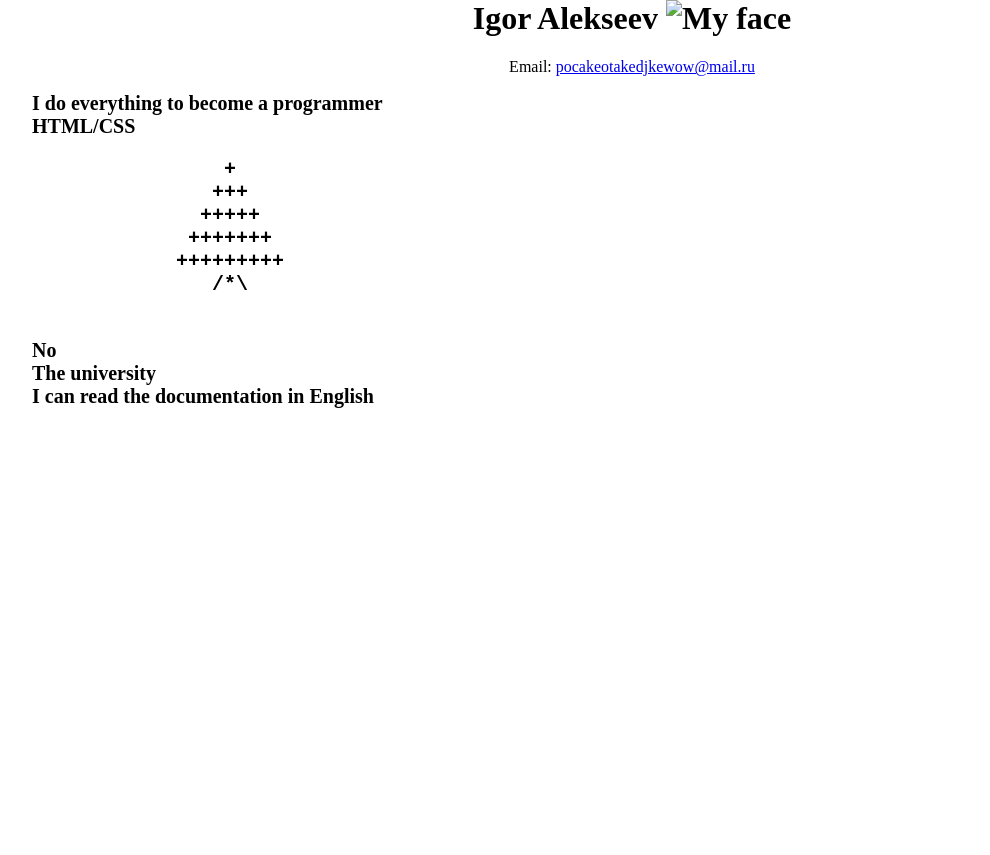
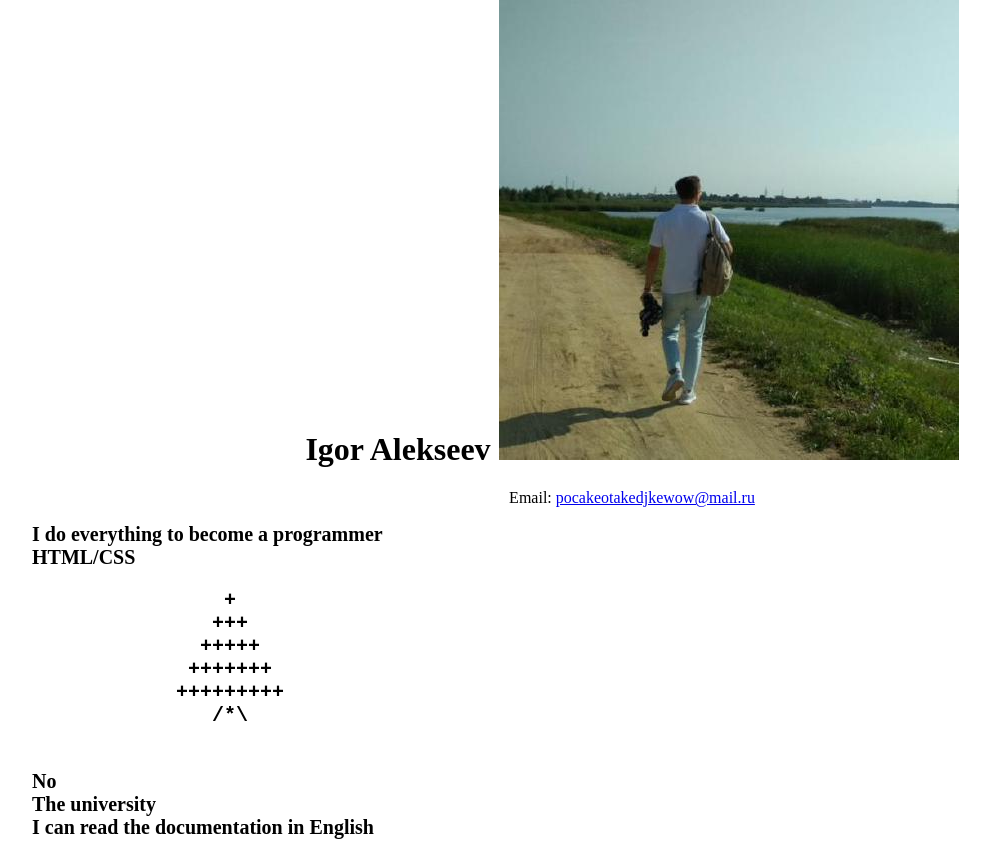
Before and after one commit to 4otka/rsschool-cv, a plain HTML site: page index.html in a window 1280 px wide. Shown: the whole page, without its empty margins (8-998 px from the left). Before the commit the page ends 800 px from the top, so only its background shows below. Drawn offline with Linux system fonts and the light colour scheme.

Commit message:
feet: add img

```diff
--- a/index.html
+++ b/index.html
@@ -7,7 +7,7 @@
     <title>Document</title>
 </head>
 <body>
-    <h1>Igor Alekseev <img src="" alt="My face"> </h1>
+    <h1>Igor Alekseev <img src="img/47051759.jpg" alt="My face"> </h1>
     <p>Email: <a href="#">pocakeotakedjkewow@mail.ru</a></p>
     <ul>
         <li>I do everything to become a programmer</li>
```
Also changed, not shown: img/47051759.jpg (added).
